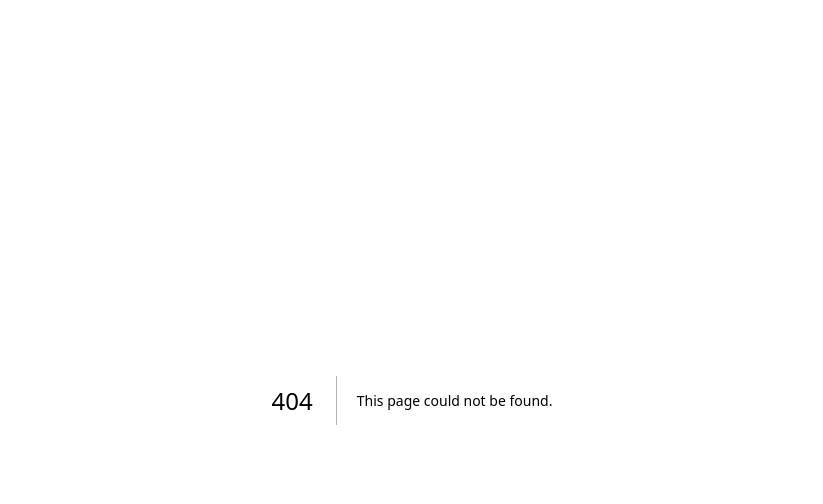
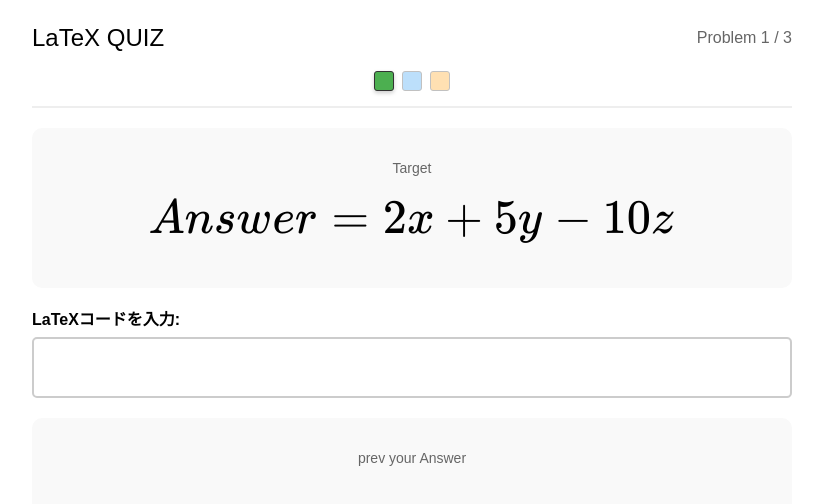
Before and after one commit to Gen1729/tex-learning-game, a Next.js app: page /quiz in a window 1280 px wide. Before the commit this address had no page. Shown: the top 504 px of the page, without its empty margins (228-1051 px from the left). Built offline with nearby package versions, Linux system fonts and the light colour scheme.

Commit message:
QUIZページ大枠作成

```diff
--- a/app/globals.css
+++ b/app/globals.css
@@ -29,3 +29,15 @@
     transform: scale(1);
   }
 }
+
+@keyframes shake {
+  0%, 100% {
+    transform: translateX(0);
+  }
+  10%, 30%, 50%, 70%, 90% {
+    transform: translateX(-5px);
+  }
+  20%, 40%, 60%, 80% {
+    transform: translateX(5px);
+  }
+}
--- /dev/null
+++ b/app/quiz/page.tsx
@@ -0,0 +1,261 @@
+"use client"
+import { useRef, useEffect, useState } from 'react';
+import katex from 'katex';
+import 'katex/dist/katex.min.css';
+import { convertLatexToMathMl } from 'mathlive';
+import DOMPurify from 'dompurify';
+import { asyncWrapProviders } from 'async_hooks';
+
+type Problem = {
+  level: number;
+  answer: string;
+  keyword: string[];
+};
+
+//問題データ　後にデータベース作成する
+const Problems:Problem[] = [
+  {
+    level: 1,
+    answer: 'Answer = 2x + 5y - 10z',
+    keyword: ["Answer","x","y","z"]
+  },
+  {
+    level: 2,
+    answer: 'a_n = x^n',
+    keyword: []
+  },
+  {
+    level: 3,
+    answer: 'x^p_n',
+    keyword: ["p"]
+  },
+];
+
+const MAXTEXTSIZE:number = 70;
+
+export default function QUIZPAGE() {
+  const [problemId, setProblemId] = useState<number>(0); // 現在のセクション番号
+  const [input, setInput] = useState<string>(''); // ユーザーの入力
+  const [prevAnser, setPrevAnswer] = useState<string>('');
+  const [isCorrect, setIsCorrect] = useState<boolean>(false); // 正解状態
+  const [isShaking, setIsShaking] = useState<boolean>(false); // 震えるアニメーション用
+
+  const inputRef = useRef<HTMLInputElement>(null);
+
+  const currentProblem = Problems[problemId];
+
+  // 震えるアニメーションをトリガーする関数
+  const triggerShake = () => {
+    setIsShaking(true);
+  };
+
+  // isShakingがtrueになったら2秒後にfalseに戻す
+  useEffect(() => {
+    if (isShaking) {
+      const timer = setTimeout(() => {
+        setIsShaking(false);
+      }, 500); // 0.5秒間震える
+
+      return () => clearTimeout(timer);
+    }
+  }, [isShaking]);
+
+  const handleInput = (userInput:string) => {
+    let copyUserInput:string = userInput;
+    if(copyUserInput.length > MAXTEXTSIZE){
+      copyUserInput = copyUserInput.substring(0,MAXTEXTSIZE);
+    }
+    setInput(copyUserInput);
+  }
+
+  // 入力チェック関数
+  const checkAnswer = (userInput:string) => {
+    let copyUserInput:string = userInput;
+    if(copyUserInput.length > MAXTEXTSIZE){
+      copyUserInput = copyUserInput.substring(0,MAXTEXTSIZE);
+    }
+    setInput(copyUserInput);
+
+    if (!currentProblem) return;
+
+    // 入力が空の場合は何もしない
+    if (userInput.trim() === '') {
+      setIsCorrect(false);
+      return;
+    }
+
+    // まずKaTeXでの構文チェック
+    const previewResult = renderMath(userInput);
+    if (previewResult.hasError) {
+      setIsCorrect(false);
+      setPrevAnswer(input);
+      triggerShake();
+      return;
+    }
+
+    // KaTeXでエラーがない場合のみMathMLで比較
+    try {
+      const userMathML = convertLatexToMathMl(userInput);
+      const correctMathML = convertLatexToMathMl(currentProblem.answer);
+
+      // 判定ロジック（MathMLの比較 + 正規化後の文字列長チェック）
+      // 空の中括弧などを防ぐため、正規化後の長さも確認
+      if (userMathML === correctMathML) {
+        setIsCorrect(true);
+        setPrevAnswer(input);
+
+        setProblemId(problemId + 1);
+        setPrevAnswer("");
+        setInput("");
+        setIsCorrect(false);
+      } else {
+        setIsCorrect(false);
+        setPrevAnswer(input);
+        triggerShake();
+      }
+    } catch (error) {
+      // MathML変換でエラーが発生した場合は不正解
+      console.error('MathML conversion error:', error);
+      setIsCorrect(false);
+      setPrevAnswer(input);
+      triggerShake();
+    }
+  };
+
+  // KaTeXを使ってHTML文字列を生成するヘルパー関数
+  const renderMath = (tex:string) => {
+    if(tex.length >= MAXTEXTSIZE)return { __html: '<span style="color:red">Too many characters</span>' };
+
+    try {
+      const html = katex.renderToString(tex, {
+        throwOnError: false
+      });
+
+      if (html.includes('katex-error')) {
+        const sanitizedHTML = DOMPurify.sanitize('<span style="color:red">'+tex+'</span>');
+        return { __html: sanitizedHTML, hasError: true };
+      }
+
+      return { __html: html, hasError: false };
+    } catch (e) {
+      console.error('KaTeX render error:', e);
+      return { __html: '<span style="color:red">Syntax Error</span>', hasError: true };
+    }
+  };
+
+  const handleKeyDownEnter = (e: React.KeyboardEvent<HTMLInputElement>) => {
+    if (e.key !== "Enter")return;
+    e.preventDefault();
+    checkAnswer(input);
+  }
+
+  useEffect(() => {
+    if (inputRef.current) {
+      inputRef.current.focus();
+    }
+  }, [problemId]);
+
+  return (
+    <div style={{ display: 'flex', minHeight: '100vh', fontFamily: 'sans-serif' }}>
+      {/* メインコンテンツ */}
+      <main style={{ flex: 1, maxWidth: '800px', margin: '0 auto', padding: '20px', width: '100%' }}>
+        {/* ヘッダー部分 */}
+        <div style={{ marginBottom: '20px', borderBottom: '2px solid #eee', paddingBottom: '15px' }}>
+          <div style={{ display: 'flex', justifyContent: 'space-between', alignItems: 'center', marginBottom: '15px' }}>
+            <h1 style={{ margin: 0, fontSize: '24px' }}>LaTeX QUIZ</h1>
+            <div style={{ color: '#666', fontSize: '16px' }}>Problem {problemId + 1} / {Problems.length}</div>
+          </div>
+
+          {/* 問題インジケーター */}
+          <div style={{ display: 'flex', gap: '8px', flexWrap: 'wrap', justifyContent: 'center' }}>
+            {Problems.map((problem, index) => {
+              // レベルに応じた色を決定
+              const getColorByLevel = (level: number, isCurrent: boolean) => {
+                const colors: Record<number, { light: string; dark: string }> = {
+                  1: { light: '#a5d6a7', dark: '#4caf50' }, // 緑（易しい）
+                  2: { light: '#90caf9', dark: '#2196f3' }, // 青（普通）
+                  3: { light: '#ffcc80', dark: '#ff9800' }, // オレンジ（難しい）
+                };
+                const colorSet = colors[level] || colors[1];
+                return isCurrent ? colorSet.dark : colorSet.light;
+              };
+
+              const isCurrent = index === problemId;
+              const backgroundColor = getColorByLevel(problem.level, isCurrent);
+
+              return (
+                <div
+                  key={index}
+                  style={{
+                    width: '20px',
+                    height:'20px',
+                    backgroundColor,
+                    border: isCurrent ? '1px solid #333' : '1px solid #999',
+                    borderRadius: '3px',
+                    transition: 'all 0.3s ease',
+                    opacity: isCurrent ? 1 : 0.6,
+                    boxShadow: isCurrent ? '0 2px 4px rgba(0,0,0,0.2)' : 'none'
+                  }}
+                  title={`Problem ${index + 1} (Level ${problem.level})`}
+                />
+              );
+            })}
+          </div>
+        </div>
+
+        {/* 目標表示エリア */}
+        <div style={{ background: '#f9f9f9', padding: '30px', borderRadius: '10px', textAlign: 'center', marginBottom: '20px',minHeight: '160px'}}>
+            <p style={{ color: '#666', marginBottom: '10px', fontSize: '14px' }}> Target </p>
+            {/* ここにターゲットとなる数式を表示 */}
+            <div
+            style={{ fontSize: '2.5em' }}
+            dangerouslySetInnerHTML={renderMath(currentProblem.answer)}
+            />
+        </div>
+
+      {/* 入力エリア */}
+      <div style={{ marginBottom: '20px' }}>
+        <label style={{ display: 'block', marginBottom: '5px', fontWeight: 'bold' }}>LaTeXコードを入力:</label>
+        <div style={{ position: 'relative' }}>
+          <input
+            type="text"
+            value={input}
+            onChange={(e) => handleInput(e.target.value)}
+            ref={inputRef}
+            onCopy={(e) => e.preventDefault()}
+            onPaste={(e) => e.preventDefault()}
+            onContextMenu={(e) => e.preventDefault()}
+            onKeyDown={handleKeyDownEnter}
+            style={{
+              width: '100%',
+              padding: '15px',
+              paddingRight: '15px',
+              fontSize: '18px',
+              borderRadius: '5px',
+              border: isCorrect
+                ? '2px solid #4caf50'
+                : isShaking
+                  ? '2px solid red'
+                  : '2px solid #ccc',
+              animation: isShaking ? 'shake 0.5s' : 'none',
+              outline: 'none',
+              fontFamily: 'monospace',
+              backgroundColor: isCorrect ? '#f1f8f4' : 'white'
+            }}
+            autoFocus
+          />
+        </div>
+      </div>
+
+      {/* リアルタイムプレビュー */}
+      <div style={{ background: '#f9f9f9', padding: '30px', borderRadius: '10px', minHeight: '80px', textAlign: 'center', marginBottom: '20px' }}>
+        <div style={{ fontSize: '14px', color: '#666', marginBottom: '10px'}}>prev your Answer</div>
+        <div
+          style={{ fontSize: '2.5em', minHeight: '70px' }}
+          dangerouslySetInnerHTML={renderMath(prevAnser)}
+        />
+      </div>
+      </main>
+    </div>
+  );
+}
--- a/app/tutorial/page.tsx
+++ b/app/tutorial/page.tsx
@@ -243,9 +243,9 @@ const TUTORIALS = [
   },
   {
     id: 40,
-    answer: '\\overrightarrow{AB}',
+    answer: '\\overrightarrow{OA}',
     description: '長いベクトル',
-    explanation: '2文字以上に矢印をかけたい場合は \\overrightarrow{AB} を使います。'
+    explanation: '2文字以上に矢印をかけたい場合は \\overrightarrow{} を使います。'
   },
   {
     id: 41,
```
